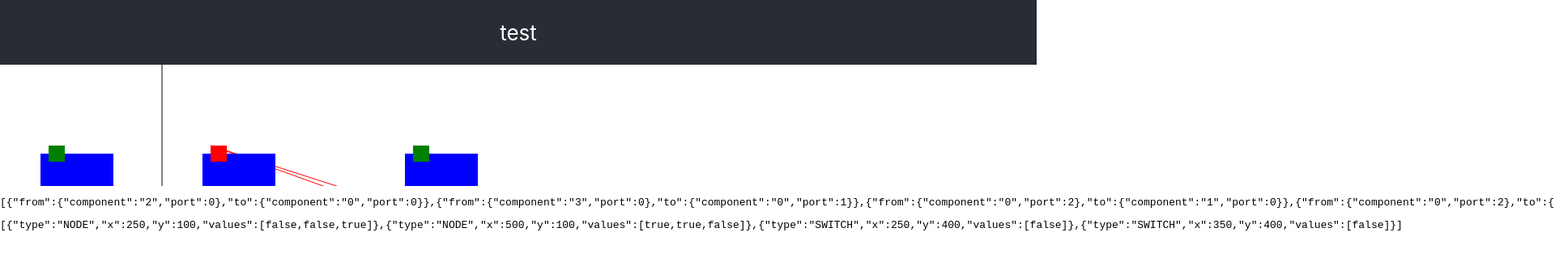
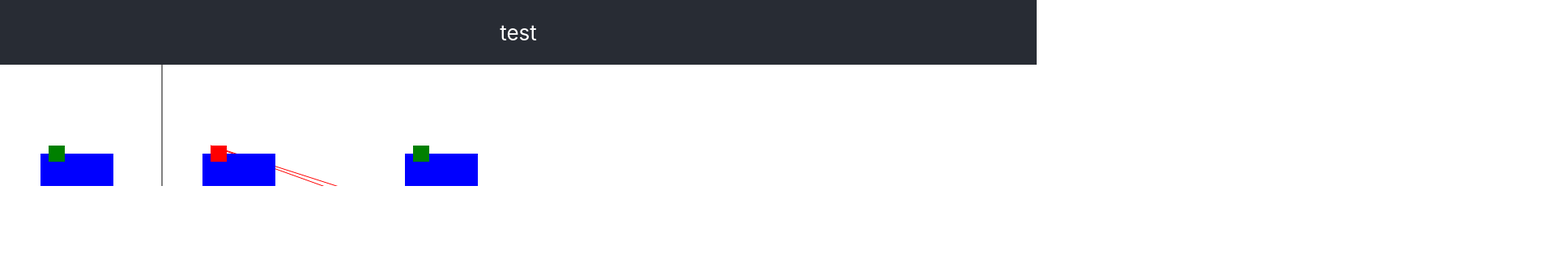
Before and after one commit to jvdanker/dnd-test, a React (Create React App) app: page / in a window 1280 px wide. Shown: the top 324 px of the page at 81% size, 1920 px wide, since content can reach past the window. Built offline with nearby package versions, Linux system fonts and the light colour scheme.

Commit message:
Refactored movable switch

```diff
--- a/src/App.js
+++ b/src/App.js
@@ -12,6 +12,7 @@ import './App.css';
 
 const Svg = styled.svg`
     flex: 1;
+    width: 100vw;
 `;
 
 class App extends Component {
@@ -27,7 +28,6 @@ class App extends Component {
         this.switchValue = this.switchValue.bind(this);
 
         updateModel(this.state);
-        console.log(findLib);
     }
 
     sanitize(data) {
@@ -166,10 +166,6 @@ class App extends Component {
                             selectPort={this.selectPort}
                             switchValue={this.switchValue} />
                     </Svg>
-                    <div>
-                        <pre>{JSON.stringify(this.state.wires)}</pre>
-                        <pre>{JSON.stringify(this.state.components)}</pre>
-                    </div>
                 </main>
             </div>
         );
--- a/src/components/Switch.js
+++ b/src/components/Switch.js
@@ -3,11 +3,6 @@ import React, {Component} from 'react';
 import Moveable from './Moveable';
 
 class Switch extends Component {
-
-    constructor(props) {
-        super(props);
-        console.log(props);
-    }
 
     render() {
         return (
--- a/src/containers/VisibleSwitch.js
+++ b/src/containers/VisibleSwitch.js
@@ -1,6 +1,6 @@
 import { connect } from 'react-redux';
 
-import { clickSwitch, moveComponent } from '../actions'
+import { clickSwitch, moveComponent } from '../actions/index'
 import Switch from '../components/Switch';
 
 const mapStateToProps = (state, ownProps) => {
@@ -9,10 +9,9 @@ const mapStateToProps = (state, ownProps) => {
 };
 
 const mapDispatchToProps = (dispatch, ownProps) => {
-    console.log(dispatch, ownProps);
     return {
-        onClick: () => {
-            dispatch(clickSwitch(ownProps));
+        onClick: e => {
+            dispatch(clickSwitch(e));
         },
         onMove: e => {
             dispatch(moveComponent(e));
--- a/src/reducers/components.js
+++ b/src/reducers/components.js
@@ -7,14 +7,16 @@ const components = (state = data.components, action) => {
 
     switch (action.type) {
         case types.SWITCH:
-            return state;
+            components[action.id] = Object.assign({}, components[action.id], {
+                values: [!(components[action.id].values[0])]
+            });
+            return Object.assign({}, components);
 
         case types.MOVE_COMPONENT:
-            components[action.id] = {
-                type: components[action.id].type,
+            components[action.id] = Object.assign({}, components[action.id], {
                 x: action.x,
                 y: action.y
-            };
+            });
             return Object.assign({}, components);
 
         default:
```
Also changed, not shown: src/reducers/index.js (+13 -3 lines), src/actions/index.js (line endings or trailing spaces), 1 other file (tests, documents, lock files or other folders).
